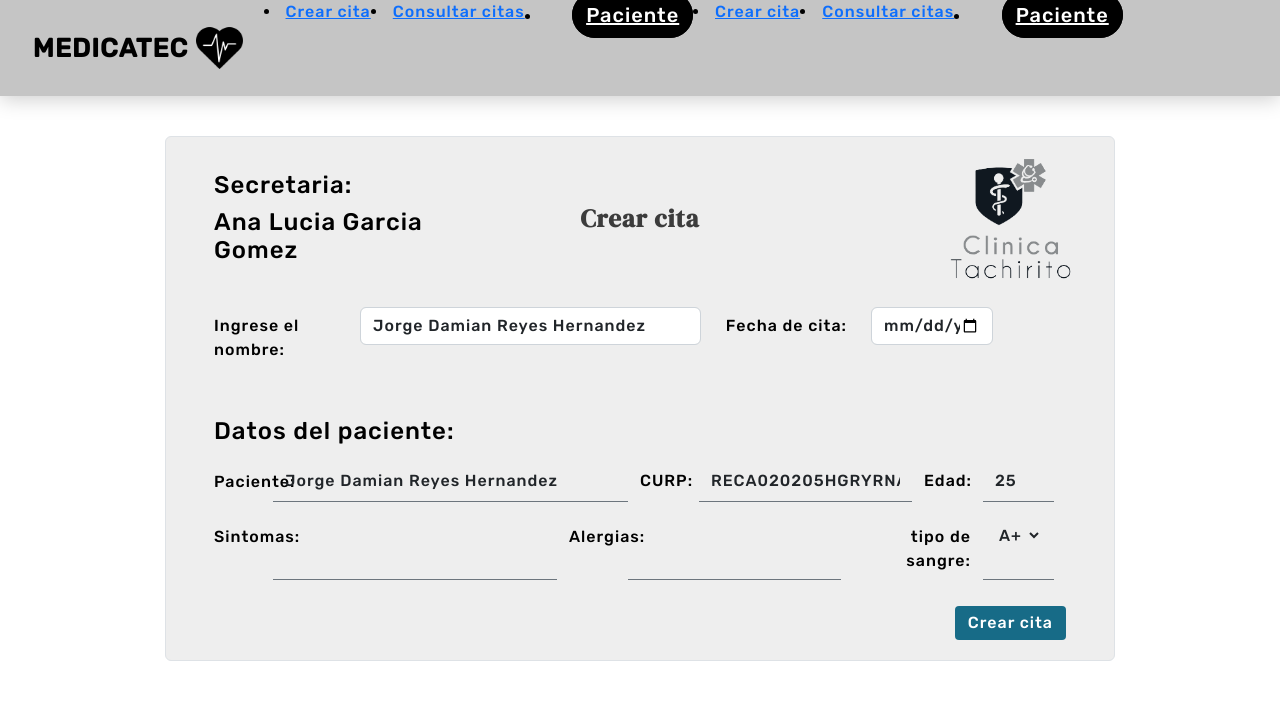
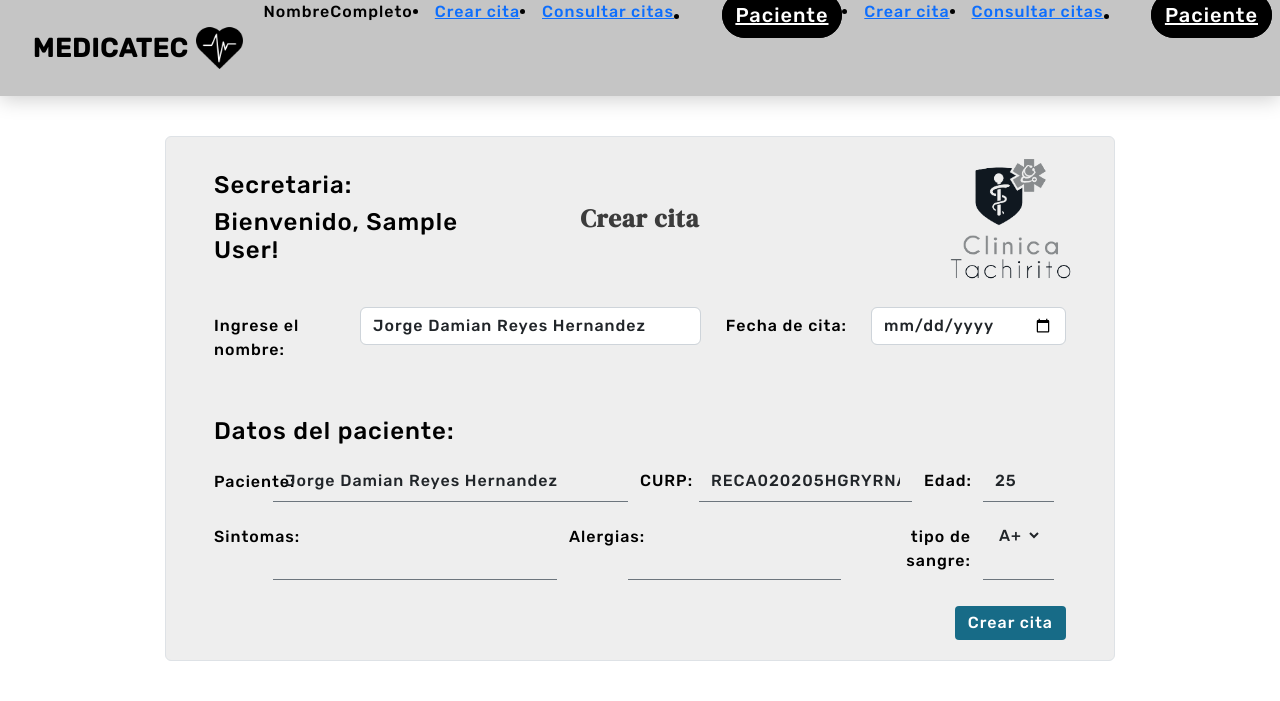
Before and after one commit to lenovo2917/ProyectoClinica, a PHP site: page /secretarias/creacionCitasS.php in a window 1280 px wide. Shown: the top 701 px of the page. Run offline with PHP 8.4, Linux system fonts and the light colour scheme; the visitor is signed in with stand-in values (Sample User, id 1); some web fonts are replaced.

Commit message:
cambios secretaria

```diff
--- a/php/controlador.php
+++ b/php/controlador.php
@@ -27,19 +27,19 @@ if (!empty($_POST["nombree"]) && !empty($_POST["clave"])) {
     // Verificación de la autenticación y asignación de roles
     if ($result1->num_rows === 1) {
         $row1 = $result1->fetch_assoc();
-        $_SESSION["NombreCompletoP"] = $row1['NombreCompletoP'];
+        $_SESSION["NombreCompleto"] = $nombre;
         $_SESSION["Rol"] = 'paciente';
         header("Location: Blog_Medico.php"); // Redirigir al paciente
         exit();
     } elseif ($result2->num_rows === 1) {
         $row2 = $result2->fetch_assoc();
-        $_SESSION["NombreCompletoS"] = $row2['NombreCompletoS'];
+        $_SESSION["NombreCompleto"] =$nombre;
         $_SESSION["Rol"] = 'secretario';
         header("Location: Blog_Medico.php"); // Redirigir al secretario
         exit();
     } elseif ($result3->num_rows === 1) {
         $row3 = $result3->fetch_assoc();
-        $_SESSION["NombreCompletoD"] = $row3['NombreCompletoD'];
+        $_SESSION["NombreCompleto"] =$nombre;
         $_SESSION["Rol"] = 'doctor';
         header("Location: doctores/IndexDoctores.html"); // Redirigir al doctor
         exit();
--- a/secretarias/creacionCitasS.php
+++ b/secretarias/creacionCitasS.php
@@ -1,7 +1,7 @@
 <?php
 session_start();
 if(empty($_SESSION["NombreCompletoP"]) && empty($_SESSION["NombreCompletoS"]) && empty($_SESSION["NombreCompletoD"])) {
-  header("Location: login.php"); // Si no hay ninguna sesión activa, redirige al login
+
 }
 ?>
 <!DOCTYPE html>
@@ -44,6 +44,9 @@ if(empty($_SESSION["NombreCompletoP"]) && empty($_SESSION["NombreCompletoS"]) &&
                         <div class="line3"></div>
                     </div>
                     <?php
+                        if(isset($_SESSION["NombreCompleto"])){
+                            echo 'NombreCompleto';
+                        }
                         $rol=$_SESSION['Rol'];
                         // Incluye barraNavegacion.php antes de llamar a la función generarMenu
                         include('../php/barraNavegacion.php');
@@ -67,10 +70,17 @@ if(empty($_SESSION["NombreCompletoP"]) && empty($_SESSION["NombreCompletoS"]) &&
                             <div class="col-4 ps-5 text-start">
                                 <div class="row">
                                     <div class="col-12">
-                                        <h4>Secretaria:</h5>
+                                        <h4>Secretaria:</h4>
                                     </div>
                                     <div class="col-12">
-                                        <h4>Ana Lucia Garcia Gomez</h5>
+                                        <h4>
+                                        <?php
+                                        if (isset($_SESSION["NombreCompleto"])) {
+                                            $nombreUsuario = $_SESSION["NombreCompleto"];
+                                            echo "Bienvenido, $nombreUsuario!";
+                                        }
+                                        ?>
+                                        </h4>
                                     </div>
                                 </div>
                             </div>
@@ -85,7 +95,7 @@ if(empty($_SESSION["NombreCompletoP"]) && empty($_SESSION["NombreCompletoS"]) &&
                     </div>
 
                     <div class="col-12 px-5">
-                        <form class="form" method="post">
+                        <form action="" class="form" method="post">
                             <div class="row ">
                                 <div class="col-12">
                                     <div class="row mb-3">
@@ -96,7 +106,7 @@ if(empty($_SESSION["NombreCompletoP"]) && empty($_SESSION["NombreCompletoS"]) &&
                                         </div>
                                         <label for="" class=" col-2 col-form-label text-end">Fecha de
                                             cita:</label>
-                                        <div class="col-2 text-end">
+                                        <div class="col-3 text-end">
                                             <input type="date" class="form-control" id="" value="12/10/2023">
                                         </div>
                                     </div>
```
Also changed, not shown: Blog_Medico.php (indentation only).
